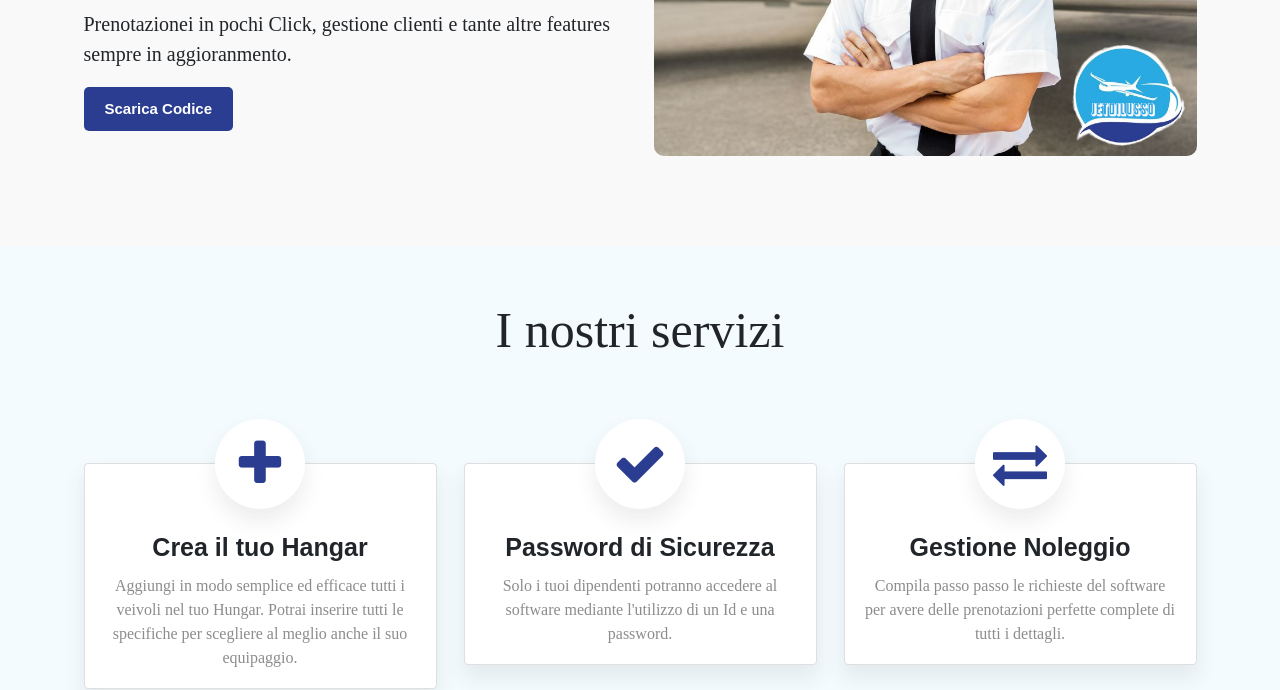
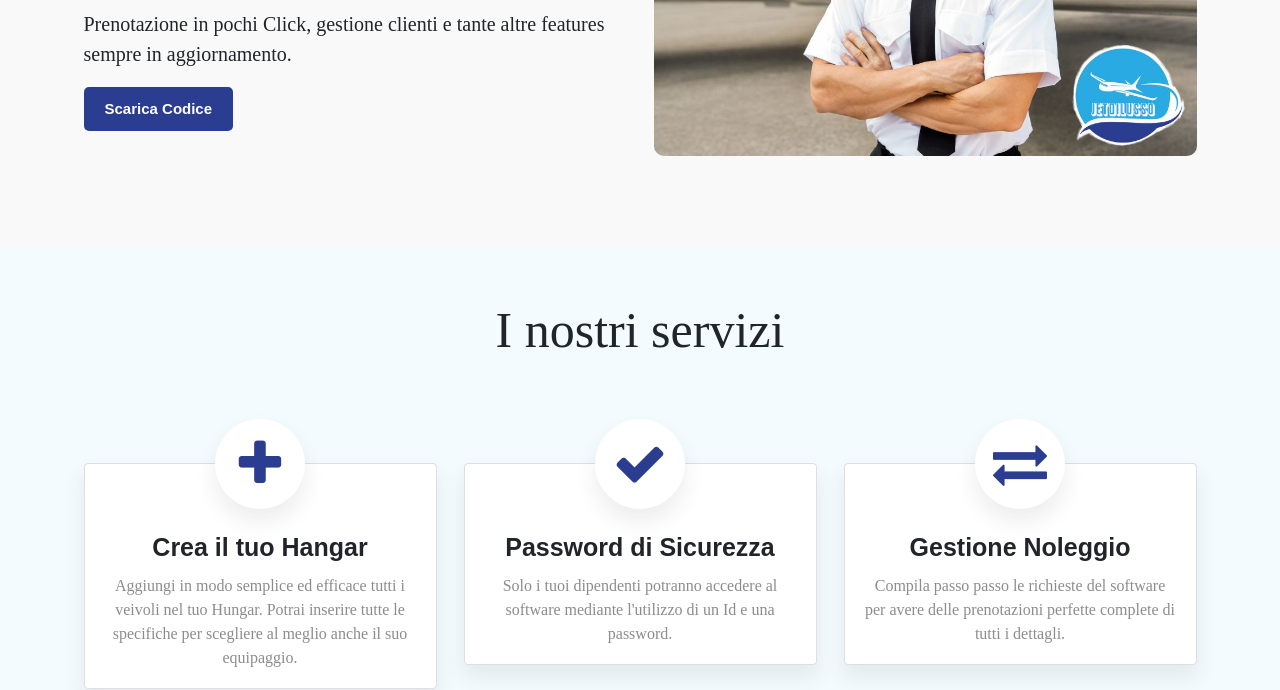
Before and after one commit to mattiabascelli/noleggioJet, a plain HTML site: page index.html in a window 1280 px wide. Shown: the part 403-1093 px from the top of the page. Drawn offline with nearby package versions, Linux system fonts and the light colour scheme; a web font is replaced by a local one.

Commit message:
Add files via upload

```diff
--- a/index.html
+++ b/index.html
@@ -92,7 +92,7 @@
             <div class="row align-items-center">
                 <div class="col-md-6 first_container">
                     <h2>VOLA DI LUSSO CON IL NOSTRO GESIONALE!</h2>
-                    <p>Prenotazionei in pochi Click, gestione clienti e tante altre features sempre in aggioranmento.
+                    <p>Prenotazione in pochi Click, gestione clienti e tante altre features sempre in aggiornamento.
                     </p>
                     <a href="src/codiceJava.zip" class="btn color">Scarica Codice</a>
                 </div>
@@ -117,7 +117,7 @@
                         </div>
                         <div class="card-body text-center">
                             <h3 class="card-title pt-1 nostri_servizi_testo">Crea il tuo Hangar</h3>
-                            <p class="card-text">Aggiungi in modo semplice ed efficace tutti i veivoli nel tuo Hungar. Potrai inserire tutti le specifiche per scegliere al meglio anche il suo equipaggio.</p>
+                            <p class="card-text">Aggiungi in modo semplice ed efficace tutti i veivoli nel tuo Hungar. Potrai inserire tutte le specifiche per scegliere al meglio anche il suo equipaggio.</p>
                         </div>
                     </div>
                 </div>
```
